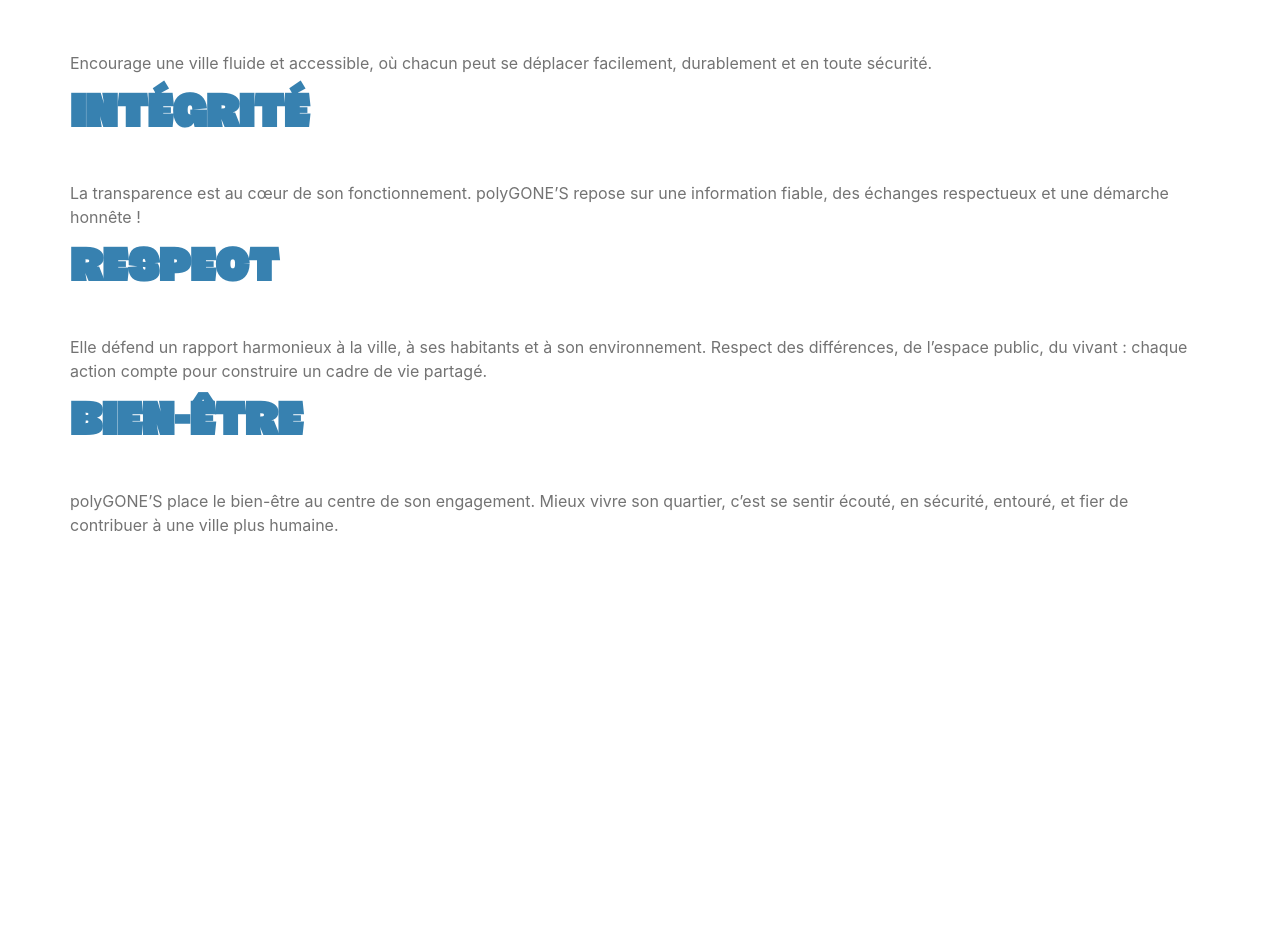
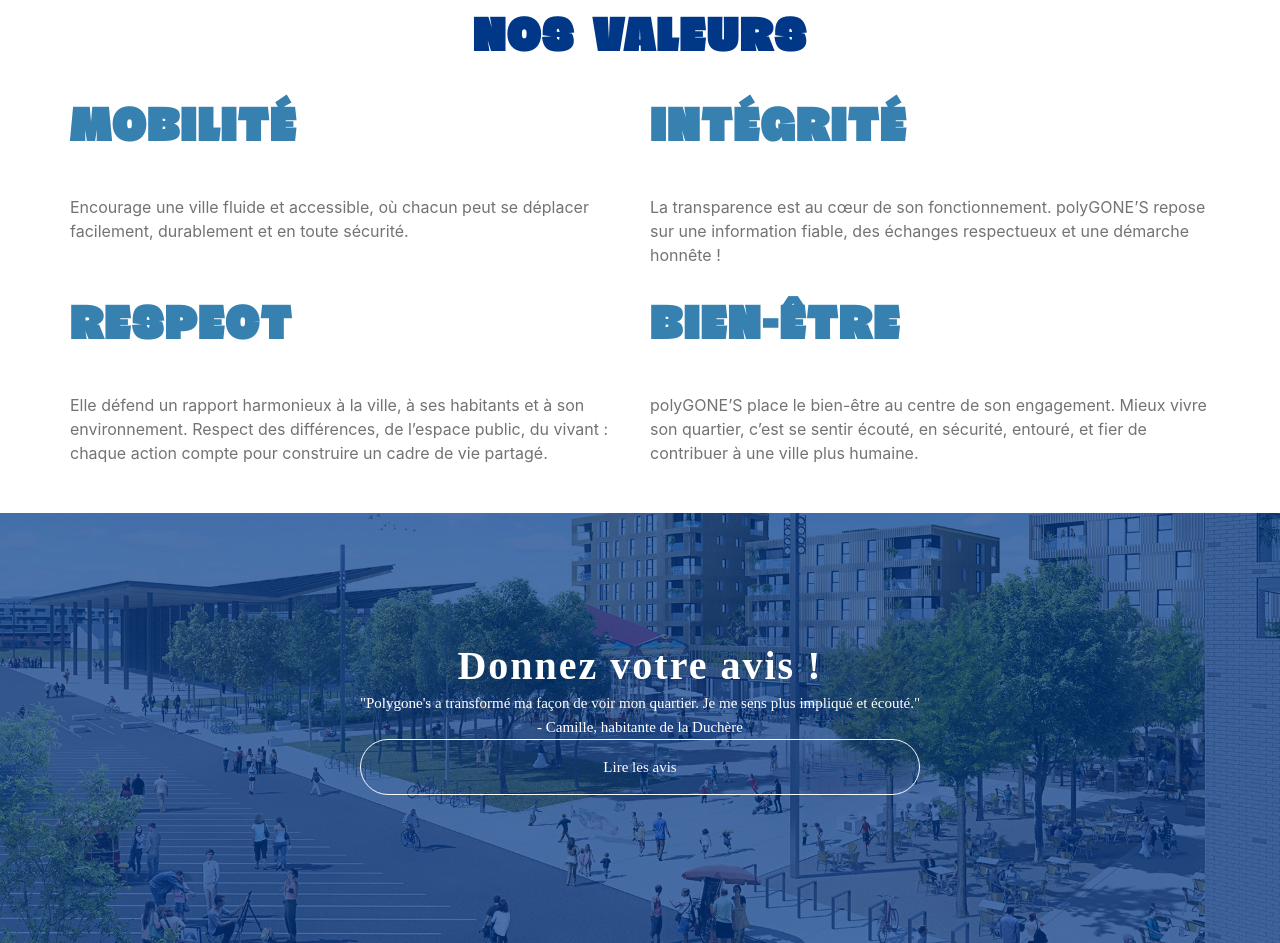
Before and after one commit to gorvelg/hackathon-landing-page, a Vue app: page / in a window 1280 px wide. Shown: the part 995-1938 px from the top of the page. Before the commit the page ends 1532 px from the top, so only its background shows below. Built offline with nearby package versions, Linux system fonts and the light colour scheme.

Commit message:
Add Testimonials component with styling and content

```diff
--- a/src/App.vue
+++ b/src/App.vue
@@ -2,32 +2,34 @@
 import Header from '@/components/Header.vue';
 import Content from '@/components/Content.vue';
 import Features from '@/components/Features.vue';
+import Testimonials from '@/components/Testimonials.vue';
 </script>
 
 <template>
   <Header />
 
-  <main>
+  <div class="wrapper">
     <Content/>
     <Features />
-  </main>
+  </div>
+  <Testimonials />
 </template>
 
 <style scoped>
-main {
+.wrapper {
   max-width: 1200px;
   margin: 0 auto;
   padding: 0 1rem;
 }
 
 @media (min-width: 600px) {
-  main {
+  .wrapper {
     padding: 0 2rem;
   }
 }
 
 @media (min-width: 1024px) {
-  main {
+  .wrapper {
     padding: 0 3rem;
   }
 }
--- a/src/assets/main.css
+++ b/src/assets/main.css
@@ -11,7 +11,9 @@
    font-size: 5rem;
     font-weight: bold;
     margin-bottom: 1rem;
+    text-align: center;
     color: #003787;
     font-family: 'Blogh', sans-serif;
     text-transform: uppercase;
+    letter-spacing: 2px;
 }
--- a/src/components/Content.vue
+++ b/src/components/Content.vue
@@ -1,5 +1,6 @@
 <template>
-    <div class="content">
+    <section>
+            <div class="content">
         <div class="content_description">
             <h2 class="heading-2">Polygone's</h2>
             <p>
@@ -19,8 +20,13 @@
 
         </div>
     </div>
+    </section>
+
 </template>
 <style scoped>
+section {
+   padding: 4.8rem 0;
+}
 .content {
     display: flex;
     align-items: flex-start;
--- a/src/components/FeatureCard.vue
+++ b/src/components/FeatureCard.vue
@@ -30,6 +30,7 @@
     color: #3781B0;
     font-family: 'Blogh', sans-serif;
     text-transform: uppercase;
+    letter-spacing: 2px;
 }
 .feature-desc {
     font-size: 1.6rem;
--- a/src/components/Features.vue
+++ b/src/components/Features.vue
@@ -2,7 +2,8 @@
 import FeatureCard from '@/components/FeatureCard.vue';
 </script>
 <template>
-    <h2 class="heading-2">Nos valeurs</h2>
+    <section>
+            <h2 class="heading-2">Nos valeurs</h2>
     <div class="features">
         <FeatureCard
             name="Mobilité"
@@ -31,7 +32,17 @@
 et fier de contribuer à une ville plus humaine."
         />
     </div>
+    </section>
+
 </template>
 <style scoped>
-
+section {
+    padding: 4.8rem 0;
+}
+.features {
+    display: grid;
+    grid-template-columns: repeat(2, minmax(300px, 1fr));
+    gap: 2rem;
+    justify-content: center;
+}
 </style>
--- /dev/null
+++ b/src/components/Testimonials.vue
@@ -0,0 +1,70 @@
+<template>
+  <section>
+    <div class="testimonials">
+      <div class="overlay"></div>
+
+      <div class="testimonials-content">
+        <h2 class="testimonials-heading">Donnez votre avis !</h2>
+        <div class="testimonial">
+          <p>"Polygone's a transformé ma façon de voir mon quartier. Je me sens plus impliqué et écouté."</p>
+          <span>- Camille, habitante de la Duchère</span>
+        </div>
+        <div class="btn">Lire les avis</div>
+      </div>
+    </div>
+  </section>
+</template>
+
+<style scoped>
+
+.testimonials-heading {
+    font-size: 40px;
+    font-style: normal;
+    font-weight: 700;
+    line-height: 50px;
+    letter-spacing: 2px;
+}
+
+.testimonials {
+  position: relative;
+  display: flex;
+  flex-direction: column;
+  justify-content: center;
+  align-items: center;
+  font-family: Montserrat;
+  color: #fff;
+  background: url('../assets/img/ecoquartiers.jpg') no-repeat center center;
+  background-size: cover;
+  padding: 4.8rem 0;
+  overflow: hidden;
+  height: 430px;
+}
+
+.overlay {
+  position: absolute;
+  inset: 0;
+  background-color: #003787;
+  opacity: 0.7;
+  z-index: 1;
+}
+
+.testimonials-content {
+  text-align: center;
+  margin-bottom: 2rem;
+  position: relative;
+  z-index: 2;
+}
+
+.btn {
+  display: flex;
+  padding: 15px 36px;
+  flex-direction: column;
+  align-items: center;
+  gap: 10px;
+  border-radius: 37px;
+  border: 1px solid #FAFAFA;
+  position: relative;
+  z-index: 2;
+}
+
+</style>
```
Also changed, not shown: src/assets/img/ecoquartiers.jpg (added).
